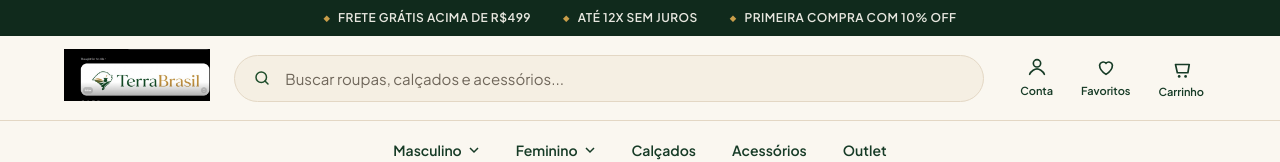
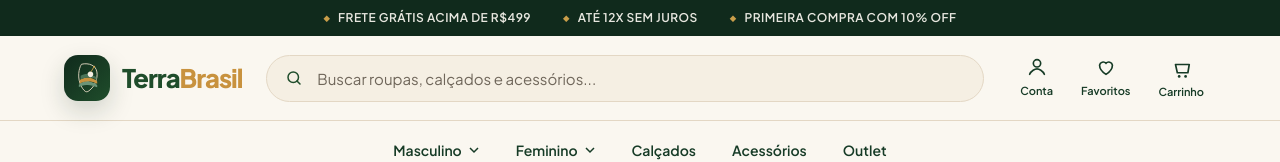
Before and after one commit to suporte03-dot/confere-ai, a React (Vite) app: page / in a window 1280 px wide. Shown: the top 162 px of the page. Built offline with nearby package versions, Linux system fonts and the light colour scheme.

Commit message:
Ajuste logo

```diff
--- a/index.html
+++ b/index.html
@@ -2,7 +2,7 @@
 <html lang="pt-BR">
   <head>
     <meta charset="UTF-8" />
-    <link rel="icon" type="image/png" href="/images/terrabrasil/logo-terrabrasil.png" />
+    <link rel="icon" type="image/svg+xml" href="/favicon.svg" />
     <meta name="viewport" content="width=device-width, initial-scale=1.0" />
     <meta name="description" content="TerraBrasil — Moda casual premium com estilo brasileiro. Roupas, calçados e acessórios." />
     <link rel="preconnect" href="https://fonts.googleapis.com" />
--- a/src/App.css
+++ b/src/App.css
@@ -130,27 +130,67 @@
   color: var(--tb-gold-500);
 }
 
-/* ── Logo ── */
-.logo {
-  display: inline-flex;
-  align-items: center;
+/* ── Brand / Logo ── */
+.brand {
+  display: flex;
+  align-items: center;
+  gap: 12px;
   text-decoration: none;
-  line-height: 0;
-}
-
-.logo__image {
+  flex-shrink: 0;
+  min-width: max-content;
+}
+
+.brand-icon {
+  width: 46px;
+  height: 46px;
+  border-radius: 14px;
+  background: linear-gradient(135deg, #102A1C, #1F4D2B);
+  display: flex;
+  align-items: center;
+  justify-content: center;
+  overflow: hidden;
+  box-shadow: 0 10px 24px rgba(16, 42, 28, 0.18);
+  flex-shrink: 0;
+}
+
+.brand-icon svg,
+.brand-icon img {
+  width: 72%;
+  height: 72%;
+  object-fit: contain;
   display: block;
-  width: auto;
-  height: 52px;
-  max-width: 100%;
-}
-
-.logo--sm .logo__image {
-  height: 44px;
-}
-
-.logo--lg .logo__image {
-  height: 60px;
+}
+
+.brand-text {
+  display: flex;
+  align-items: baseline;
+  line-height: 1;
+  font-weight: 800;
+  font-size: clamp(1.45rem, 2vw, 2rem);
+  letter-spacing: -0.04em;
+  white-space: nowrap;
+}
+
+.brand-terra {
+  color: #1F4D2B;
+}
+
+.brand-brasil {
+  color: #C8923E;
+}
+
+.brand--light .brand-terra {
+  color: var(--tb-sand-100);
+}
+
+.brand--light .brand-brasil {
+  color: var(--tb-gold-500);
+}
+
+.brand--light .brand-icon {
+  background: linear-gradient(135deg, rgba(250, 247, 240, 0.14), rgba(200, 146, 62, 0.22));
+  box-shadow: 0 8px 20px rgba(0, 0, 0, 0.2);
+  border: 1px solid rgba(250, 247, 240, 0.12);
 }
 
 /* ── Buttons ── */
@@ -269,7 +309,6 @@
 
 .header__logo {
   flex-shrink: 0;
-  text-decoration: none;
 }
 
 .header__search {
@@ -1811,13 +1850,6 @@
   max-width: 320px;
 }
 
-.footer__brand .logo__terra {
-  color: var(--tb-sand-100);
-}
-
-.footer__brand .logo__brasil {
-  color: var(--tb-gold-500);
-}
 
 .footer__social {
   display: flex;
@@ -2010,6 +2042,23 @@ input:focus-visible {
   }
 }
 
+/* ── Responsive: 768px ── */
+@media (max-width: 768px) {
+  .brand {
+    gap: 8px;
+  }
+
+  .brand-icon {
+    width: 38px;
+    height: 38px;
+    border-radius: 12px;
+  }
+
+  .brand-text {
+    font-size: 1.35rem;
+  }
+}
+
 /* ── Responsive: 960px ── */
 @media (max-width: 960px) {
   :root {
--- a/src/components/Header.jsx
+++ b/src/components/Header.jsx
@@ -130,9 +130,7 @@ function Header() {
           <span /><span /><span />
         </button>
 
-        <a href="#inicio" className="header__logo">
-          <Logo />
-        </a>
+        <Logo href="#inicio" className="header__logo" />
 
         <div className="header__search">
           <svg width="18" height="18" viewBox="0 0 24 24" fill="none" aria-hidden="true">
--- a/src/components/Logo.jsx
+++ b/src/components/Logo.jsx
@@ -1,18 +1,64 @@
-const LOGO_SRC = '/images/terrabrasil/logo-terrabrasil.png'
-
-function Logo({ size = 'md', variant = 'default' }) {
+function BrandIcon() {
   return (
-    <span className={`logo logo--${size} logo--${variant}`}>
-      <img
-        src={LOGO_SRC}
-        alt="TerraBrasil"
-        className="logo__image"
-        width={220}
-        height={72}
-        decoding="async"
+    <svg viewBox="0 0 48 56" fill="none" xmlns="http://www.w3.org/2000/svg" aria-hidden="true">
+      <path
+        d="M15.5 5.5C21.5 4 28 4.5 33 7C37.5 9 40.5 13 41.5 18.5C42.5 24 41.5 30 39 36C37 41.5 33 47 28 50.5C26 52 24 52.5 22 51.5C18.5 49 15.5 44.5 13 38C10.5 31 10 23 11.5 16C12.5 11 14 7.5 15.5 5.5Z"
+        stroke="#E9DCC7"
+        strokeWidth="1.5"
+        strokeLinejoin="round"
       />
-    </span>
+      <path
+        d="M11 40C17 35 23 33 29 34.5C35 36 39.5 38.5 42 40.5V44.5C36 41.5 30 40 24 40.5C18 41 14 42.5 11 44V40Z"
+        fill="#6B9478"
+      />
+      <path
+        d="M12.5 32C18 28.5 24 27 30 28.5C36 30 40 32.5 42 34.5V38.5C36.5 35.5 30.5 34 24.5 34.5C18.5 35 14.5 36.5 12.5 38V32Z"
+        fill="#C8923E"
+      />
+      <path
+        d="M14 25C19 22 24 21 29 22.5C34 24 38 26 41 28V31.5C36 29 31 27.5 26 28C21 28.5 17 29.5 14 31V25Z"
+        fill="#4A7358"
+      />
+      <path
+        d="M26 20.5C27.5 18 30 17 32.5 18C35 19 36 21.5 35 24C34 26.5 31.5 28 29 27C26.5 26 25.5 23 26 20.5Z"
+        fill="#F5EFE3"
+      />
+      <path
+        d="M32 17.5L36.5 10"
+        stroke="#D9A84E"
+        strokeWidth="1.4"
+        strokeLinecap="round"
+      />
+      <circle cx="37" cy="9.5" r="1.5" fill="#D9A84E" />
+    </svg>
   )
 }
 
+function Logo({ variant = 'default', href = null, className = '' }) {
+  const isLight = variant === 'light'
+  const brandClass = ['brand', isLight ? 'brand--light' : '', className].filter(Boolean).join(' ')
+
+  const content = (
+    <>
+      <div className="brand-icon" aria-hidden="true">
+        <BrandIcon />
+      </div>
+      <div className="brand-text">
+        <span className="brand-terra">Terra</span>
+        <span className="brand-brasil">Brasil</span>
+      </div>
+    </>
+  )
+
+  if (href) {
+    return (
+      <a href={href} className={brandClass} aria-label="TerraBrasil - Página inicial">
+        {content}
+      </a>
+    )
+  }
+
+  return <span className={brandClass}>{content}</span>
+}
+
 export default Logo
```
Also changed, not shown: public/favicon.svg.
